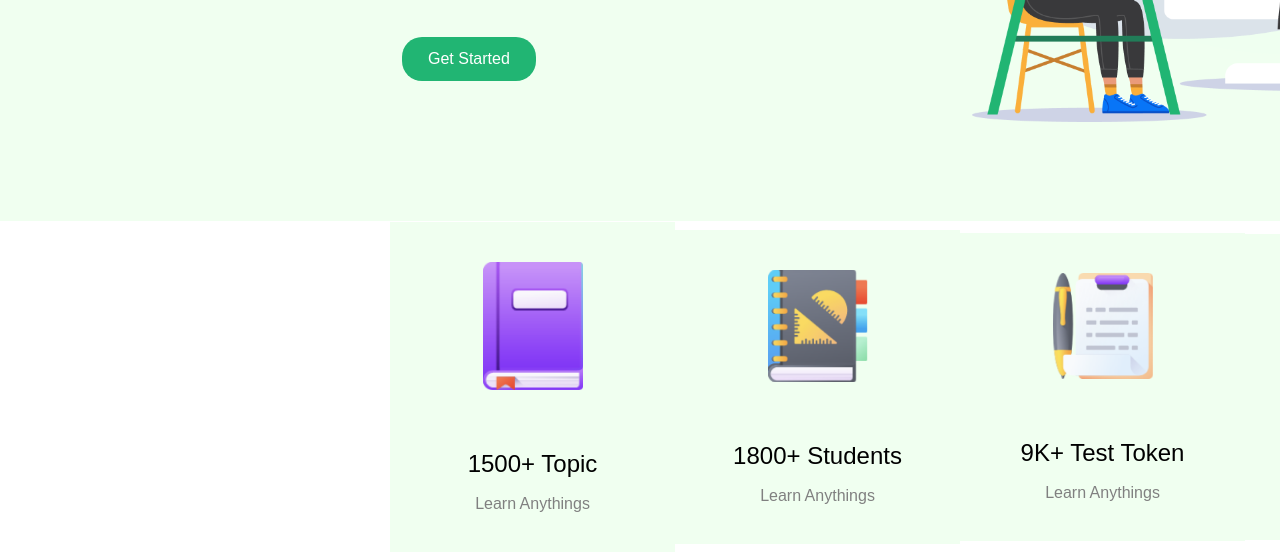
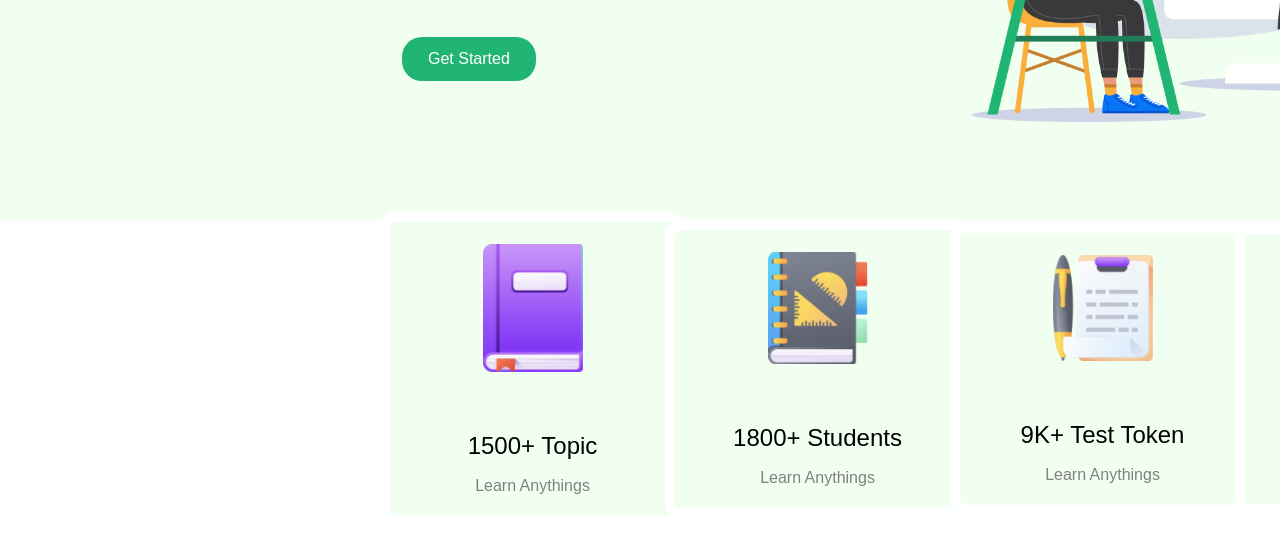
Before and after one commit to HabibSha/e-school-resources, a plain HTML site: page index.html in a window 1280 px wide. Shown: the part 404-958 px from the top of the page. Drawn offline with nearby package versions, Linux system fonts and the light colour scheme.

Commit message:
added some new code

```diff
--- a/style.css
+++ b/style.css
@@ -47,8 +47,10 @@ body{
     margin-top: 20px;
 }
 .services{
-    padding: 20px;
+    padding: 2px;
+    outline: 10px solid white;
     background: #F0FFF0;
+    border-radius: 5px;
 }
 .services h4{
     padding: 5px;
```
